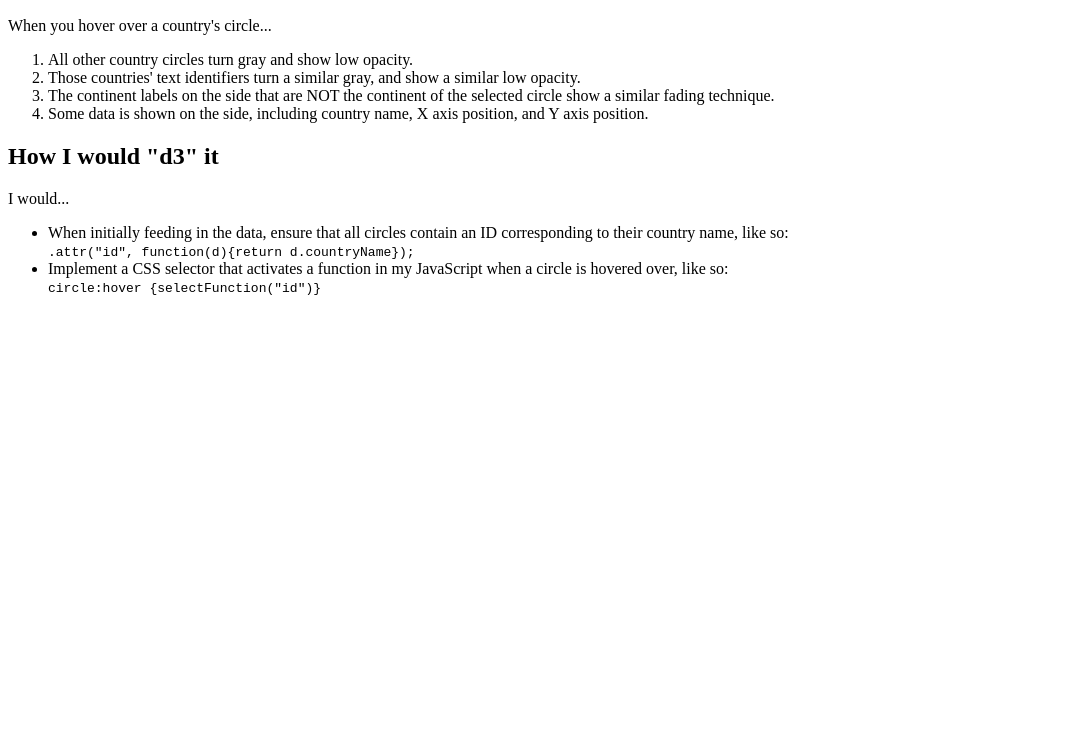
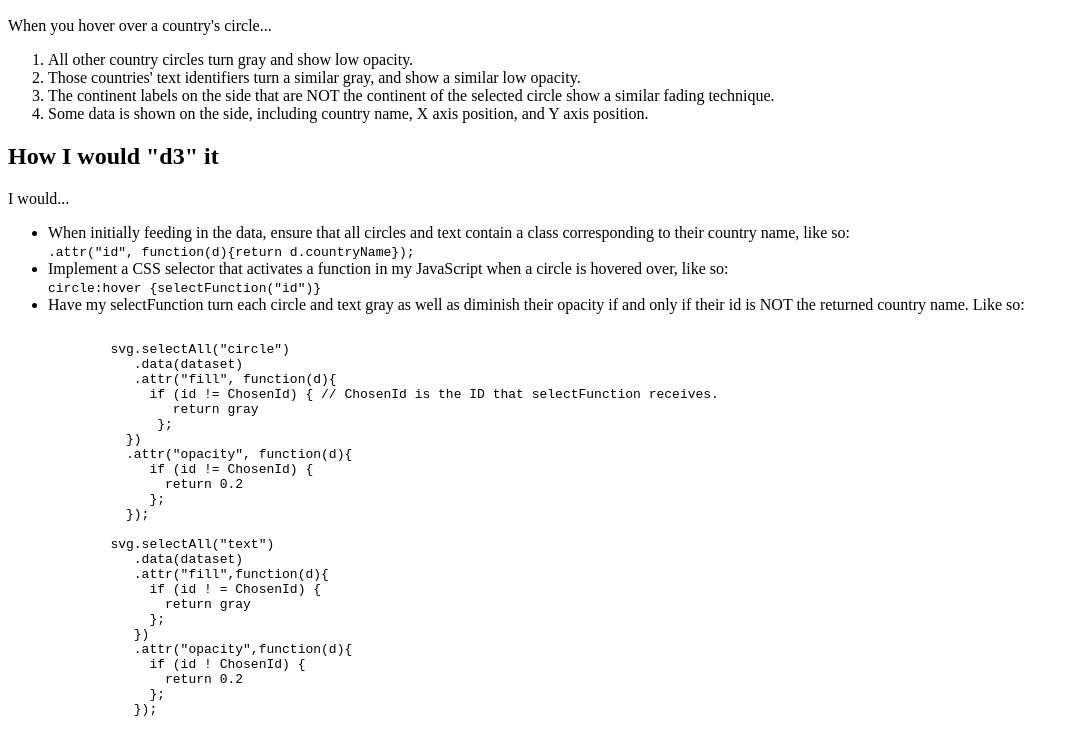
Before and after one commit to Xapakas/SeekingInteraction, a plain HTML site: page index.html in a window 1280 px wide. Shown: the part 110-864 px from the top of the page, without its empty margins (0-1075 px from the left). Before the commit the page ends 800 px from the top, so only its background shows below. Drawn offline with Linux system fonts and the light colour scheme.

Commit message:
Update index.html

```diff
--- a/index.html
+++ b/index.html
@@ -17,10 +17,40 @@
     <h2>How I would "d3" it</h2>
     <p>I would...</p>
     <ul>
-      <li>When initially feeding in the data, ensure that all circles contain an ID corresponding to their country name, like so:</li>
+      <li>When initially feeding in the data, ensure that all circles and text contain a class corresponding to their country name, like so:</li>
       <code>.attr("id", function(d){return d.countryName});</code>
       <li>Implement a CSS selector that activates a function in my JavaScript when a circle is hovered over, like so:</li>
       <code>circle:hover {selectFunction("id")}</code>
+      <li>Have my selectFunction turn each circle and text gray as well as diminish their opacity if and only if their id is NOT the returned country name. Like so:</li>
+      <pre><code>
+        svg.selectAll("circle")
+           .data(dataset)
+           .attr("fill", function(d){
+             if (id != ChosenId) { // ChosenId is the ID that selectFunction receives.
+                return gray
+              };
+          })
+          .attr("opacity", function(d){
+             if (id != ChosenId) {
+               return 0.2
+             };
+          });
+
+        svg.selectAll("text")
+           .data(dataset)
+           .attr("fill",function(d){
+             if (id ! = ChosenId) {
+               return gray
+             };
+           })
+           .attr("opacity",function(d){
+             if (id ! ChosenId) {
+               return 0.2
+             };
+           });
+
+      </code>
+      </pre>
     </ul>
   </body>
 </html>
```
